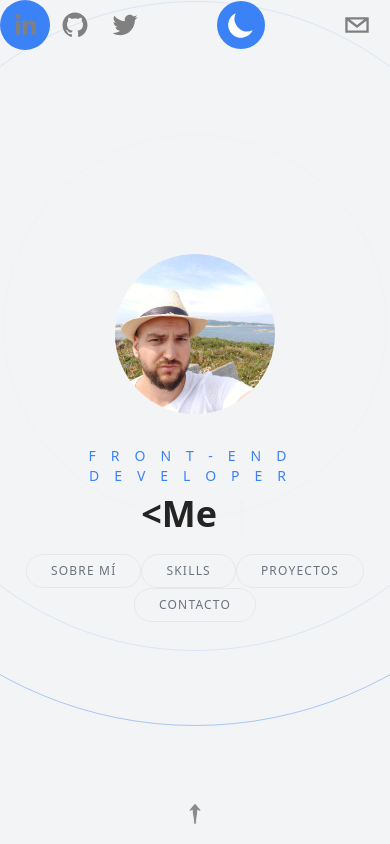
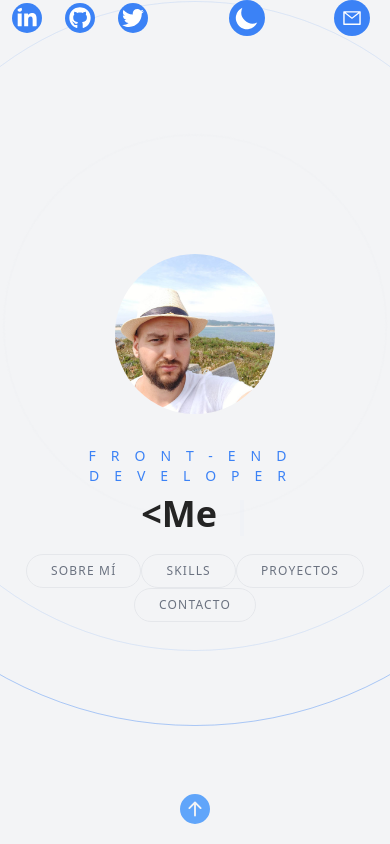
Before and after one commit to dMurill0/portfolio2.0, a Next.js app: page / in a window 390 px wide. Built offline with nearby package versions, Linux system fonts and the light colour scheme.

Commit message:
custom cursor + better responsive

```diff
--- a/components/Content.tsx
+++ b/components/Content.tsx
@@ -17,6 +17,7 @@ export default function Content({}: Props) {
     loop: true,
     delaySpeed: 2000,
   });
+
   return (
     <div className="h-screen flex flex-col space-y-8 items-center justify-center text-center overflow-hidden">
       <BackgroundCircles />
@@ -47,8 +48,11 @@ export default function Content({}: Props) {
         </h2>
         <h1 className="text-4xl lg:text-6xl font-semibold px-10">
           <span className="mr-3">{text}</span>
-          { }
-          <Cursor cursorColor="#F7AB0A" />
+          {document.documentElement.classList.contains("dark") ? (
+            <Cursor cursorColor="#F7AB0A" />
+          ) : (
+            <Cursor cursorColor="#3b82f6" />
+          )}
         </h1>
         <div className="pt-5 ">
           <Link href="#about">
--- a/components/Header.tsx
+++ b/components/Header.tsx
@@ -3,6 +3,9 @@ import { SocialIcon } from "react-social-icons";
 import { motion } from "framer-motion";
 import Link from "next/link";
 import { HiMoon } from "react-icons/hi";
+import { AiOutlineMail } from "react-icons/ai";
+import { FaTwitter, FaLinkedinIn, FaGithub } from "react-icons/fa";
+import { icons } from "react-icons";
 type Props = {};
 
 export default function Header({}: Props) {
@@ -37,7 +40,18 @@ export default function Header({}: Props) {
         }}
       >
         {/* {Social Icons} */}
-        <SocialIcon
+        <div className="flex justify-around w-40">
+          <Link href="https://www.linkedin.com/in/daniel-murillo-garz%C3%B3n-0bb8b014b/">
+            <FaLinkedinIn className="text-3xl sm:text-4xl bg-blue-500 text-white dark:bg-secondary/80 rounded-full py-1 sm:py-2" />
+          </Link>
+          <Link href="https://github.com/dMurill0">
+            <FaGithub className="text-3xl sm:text-4xl bg-blue-500 text-white dark:bg-secondary/80 rounded-full py-1 sm:py-2" />
+          </Link>
+          <Link href="https://twitter.com/MuRiPKR">
+            <FaTwitter className="text-3xl sm:text-4xl bg-blue-500 text-white dark:bg-secondary/80 rounded-full py-1 sm:py-2" />
+          </Link>
+        </div>
+        {/* <SocialIcon
           className="rounded-full hover:bg-blue-500 dark:hover:bg-secondary/80"
           url="https://www.linkedin.com/in/daniel-murillo-garz%C3%B3n-0bb8b014b/"
           fgColor="gray"
@@ -59,12 +73,12 @@ export default function Header({}: Props) {
           fgColor="gray"
           bgColor="transparent"
           target="_blank"
-        />
+        /> */}
       </motion.div>
       {/* DARK MODE */}
       <button>
         <HiMoon
-          className="text-5xl bg-blue-500 text-white dark:bg-secondary/80 rounded-full py-2"
+          className="text-4xl bg-blue-500 text-white dark:bg-secondary/80 rounded-full py-1"
           onClick={handleSwitch}
         />
       </button>
@@ -83,17 +97,23 @@ export default function Header({}: Props) {
           duration: 1,
         }}
       >
-        <Link href="#contact">
-          <SocialIcon
+        <Link
+          className="flex justify-around items-center mr-5"
+          href="#contact"
+        >
+          {/* <SocialIcon
             className="cursor-pointer rounded-full hover:bg-blue-500 dark:hover:bg-secondary/80 mr-2"
             network="email"
             fgColor="gray"
             bgColor="transparent"
             href="#contact"
-          />
-          <p className="uppercase hidden md:inline-flex text-sm hover:text-blue-500 dark:text-gray-400 dark:hover:text-secondary/80">
+          /> */}
+
+          <AiOutlineMail className="text-4xl bg-blue-500 text-white dark:bg-secondary/80 rounded-full py-2" />
+
+          {/* <p className="uppercase hidden md:inline-flex text-sm hover:text-blue-500 dark:text-gray-400 dark:hover:text-secondary/80 ml-4">
             Contacta conmigo
-          </p>
+          </p> */}
         </Link>
       </motion.div>
     </header>
--- a/pages/index.tsx
+++ b/pages/index.tsx
@@ -9,6 +9,7 @@ import Content from "../components/Content";
 import Header from "../components/Header";
 import Projects from "../components/Projects";
 import Skills from "../components/Skills";
+import { BsFillArrowUpCircleFill } from "react-icons/bs";
 
 export default function Home() {
   return (
@@ -41,13 +42,7 @@ export default function Home() {
       <Link href="#content">
         <footer className="sticky bottom-5 w-full cursor-pointer">
           <div className="flex items-center justify-center">
-            <Image
-              className="w-5 rounded-full filter grayscale hover:grayscale-0"
-              src="/up.png"
-              alt=""
-              width="5"
-              height="5"
-            />
+            <BsFillArrowUpCircleFill className="text-3xl text-blue-400 dark:text-secondary/80"/>
           </div>
         </footer>
       </Link>
```
